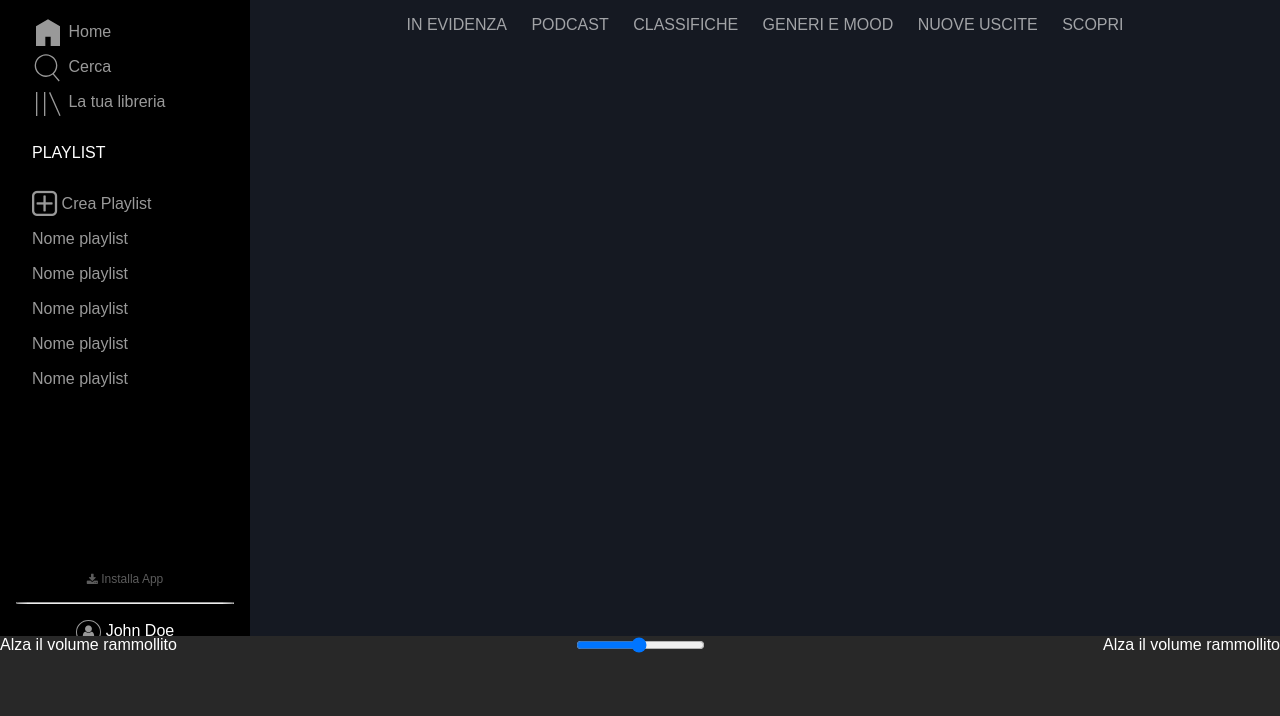
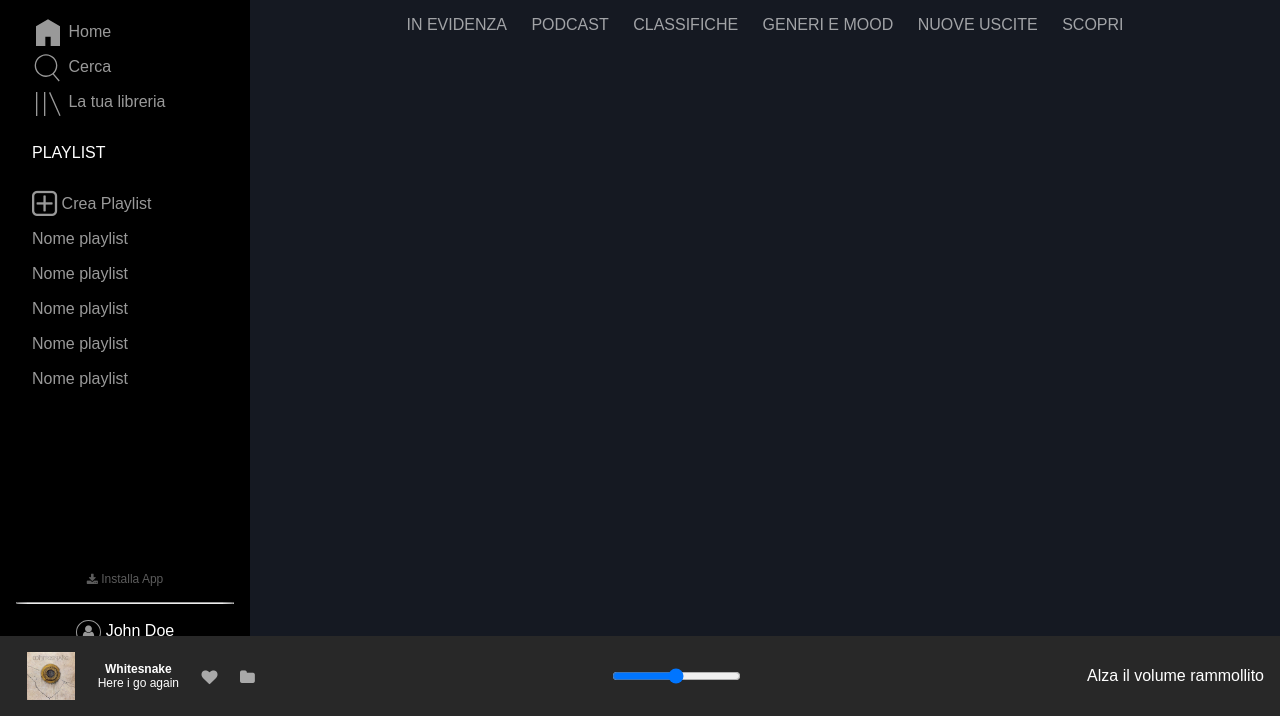
Before and after one commit to EmanuelRista/html-css-spotifyweb, a plain HTML site: page index.html in a window 1280 px wide. Shown: the part 84-800 px from the top of the page. Drawn offline with Linux system fonts and the light colour scheme.

Commit message:
Brano ok

```diff
--- a/index.html
+++ b/index.html
@@ -47,8 +47,18 @@
     </section>
     <section class="music-player">
       <div class="slidecontainer">
-        <div>
-          <p>Alza il volume rammollito</p>
+        <div class="brano">
+          <img src="img/whitesnake.jpg" class="imgbrano" alt="">
+          <div class="name-song-active">
+            <p><strong>Whitesnake</strong></p>
+            <p>Here i go again</p>
+          </div>
+          <div class="icons-song-active">
+            <i class="fa fa-heart" aria-hidden="true"></i>
+          </div>
+          <div class="icons-song-active">
+            <i class="fa fa-folder" aria-hidden="true"></i>
+          </div>
         </div>
         <input type="range" min="1" max="100" value="50">
         <div>
--- a/style.css
+++ b/style.css
@@ -160,4 +160,28 @@ main-menu li .button-main-menu{
   flex-wrap: wrap;
   justify-content:space-between;
   text-align: center;
+  margin: 2vh;
 }
+.brano {
+  display: flex;
+  align-items: center;
+  flex-wrap: wrap;
+  justify-content:space-around;
+  text-align: center;
+  width: 250px;
+}
+.imgbrano {
+  height: 6vh;
+  width: 6vh;
+}
+.name-song-active {
+  font-size: 12px;
+}
+.icons-song-active {
+  opacity: 0.6;
+}
+.icons-song-active:hover {
+  opacity: 1;
+  transform: scale(1.5);
+  cursor: pointer;
+}
```
Also changed, not shown: img/whitesnake.jpg (added).
